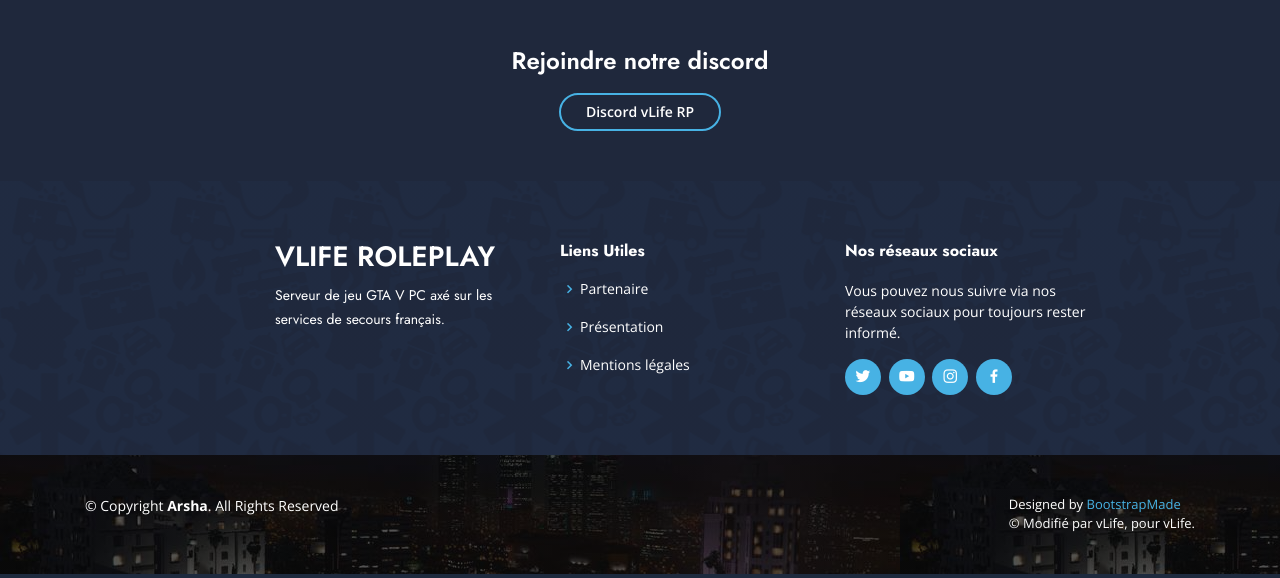
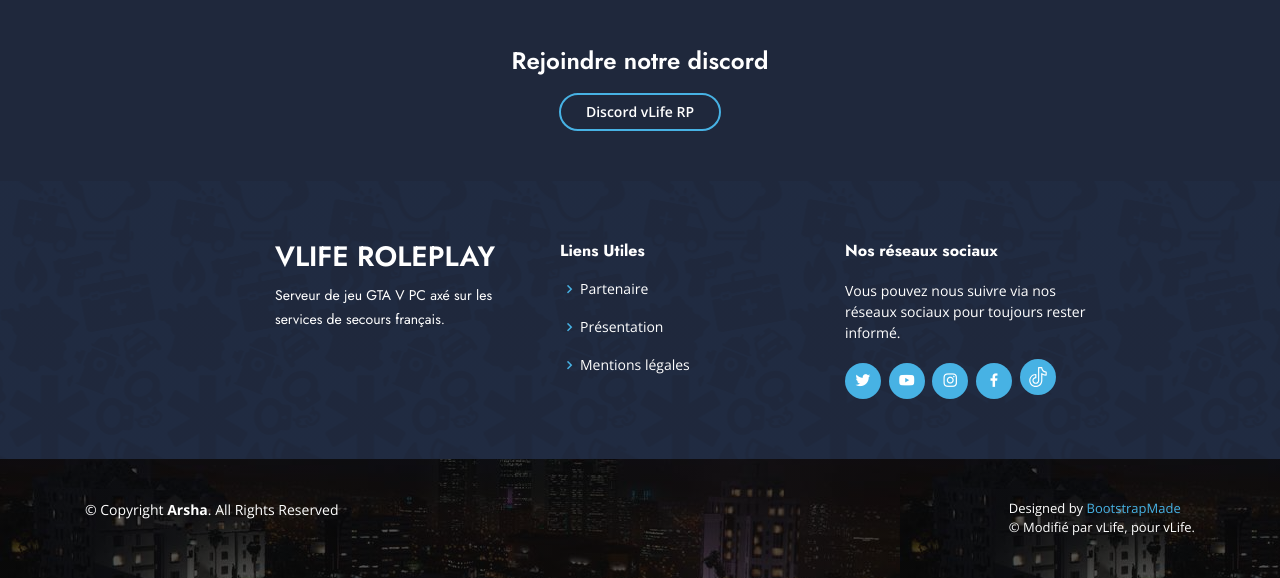
Before and after one commit to zToRNaDo91/website-vlife, a PHP site: page /index.php in a window 1280 px wide. Shown: the part 4552-5130 px from the top of the page. Run offline with PHP 8.4, Linux system fonts and the light colour scheme.

Commit message:
Update footer.php
Ajout Tiktok

```diff
--- a/inc/footer.php
+++ b/inc/footer.php
@@ -70,6 +70,9 @@ header ('Location: ../');
 					  <a href="https://www.youtube.com/channel/UCGIaj2gVvI2P49KcdKPHUJQ" target="_blank" class="youtube"><i class="bx bxl-youtube"></i></a>
 					  <a href="https://www.instagram.com/vliferoleplay/" target="_blank" class="instagram"><i class="bx bxl-instagram"></i></a>
 					  <a href="https://www.facebook.com/VLIFE-Roleplay-105971311109637" target="_blank" class="facebook"><i class="bx bxl-facebook"></i></a>
+					  <a href="https://www.tiktok.com/@vliferoleplay" target="_blank" class="tiktok"><i class="bx">
+					  <svg viewBox="-32 0 512 512" xmlns="http://www.w3.org/2000/svg" height="15pt" width="15pt" style="margin-bottom: 5px;fill: white;"><path d="m432.734375 112.464844c-53.742187 0-97.464844-43.722656-97.464844-97.464844 0-8.285156-6.71875-15-15-15h-80.335937c-8.285156 0-15 6.714844-15 15v329.367188c0 31.59375-25.703125 57.296874-57.300782 57.296874-31.59375 0-57.296874-25.703124-57.296874-57.296874 0-31.597657 25.703124-57.300782 57.296874-57.300782 8.285157 0 15-6.714844 15-15v-80.335937c0-8.28125-6.714843-15-15-15-92.433593 0-167.632812 75.203125-167.632812 167.636719 0 92.433593 75.199219 167.632812 167.632812 167.632812 92.433594 0 167.636719-75.199219 167.636719-167.632812v-145.792969c29.855469 15.917969 63.074219 24.226562 97.464844 24.226562 8.285156 0 15-6.714843 15-15v-80.335937c0-8.28125-6.714844-15-15-15zm-15 79.714844c-32.023437-2.664063-62.433594-13.851563-88.707031-32.75-4.566406-3.289063-10.589844-3.742188-15.601563-1.171876-5.007812 2.5625-8.15625 7.71875-8.15625 13.347657v172.761719c0 75.890624-61.746093 137.632812-137.636719 137.632812-75.890624 0-137.632812-61.742188-137.632812-137.632812 0-70.824219 53.773438-129.328126 122.632812-136.824219v50.8125c-41.015624 7.132812-72.296874 42.984375-72.296874 86.011719 0 48.136718 39.160156 87.300781 87.296874 87.300781 48.140626 0 87.300782-39.164063 87.300782-87.300781v-314.367188h51.210937c6.871094 58.320312 53.269531 104.71875 111.589844 111.589844zm0 0"></path></svg>
+					  </i></a>
 					</div>
 				  </div>
 
```
